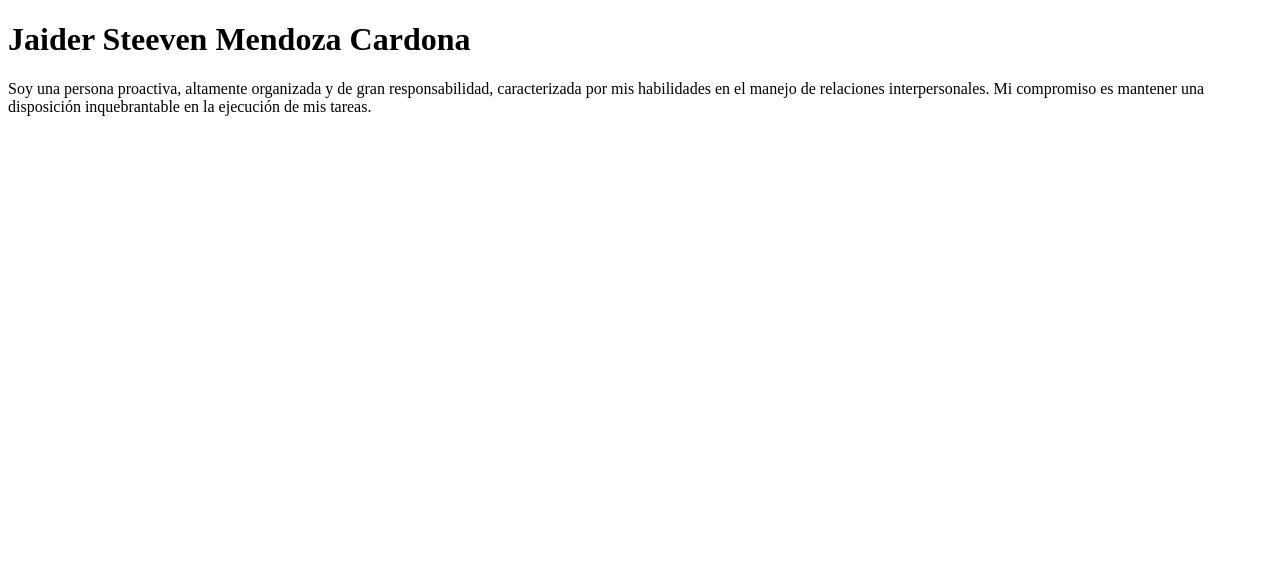
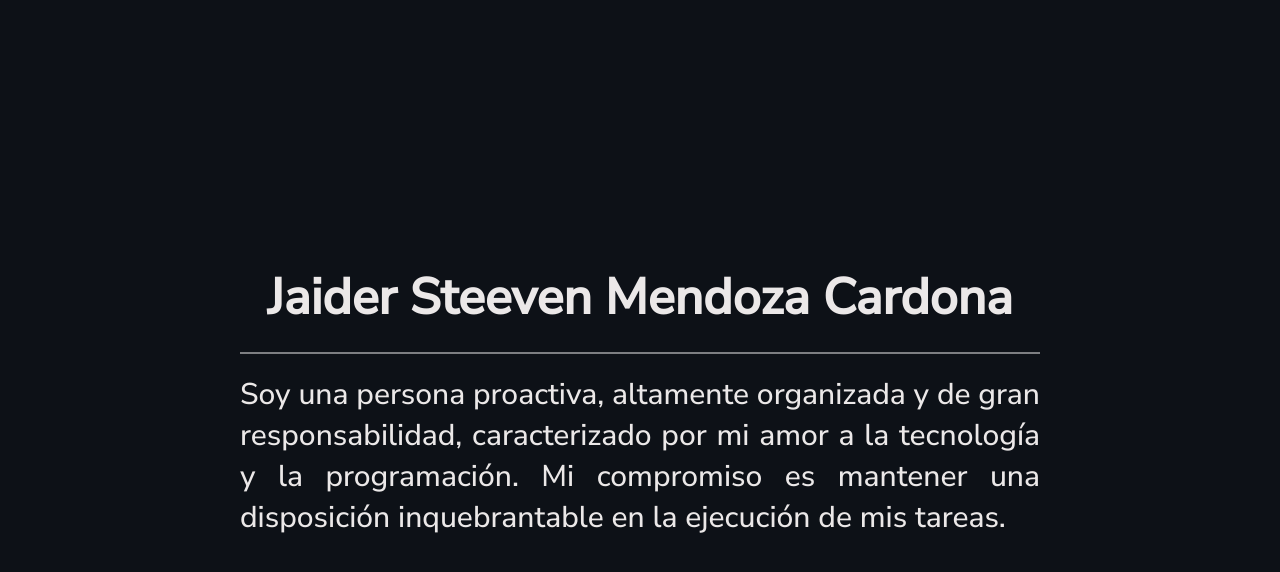
Before and after one commit to Dabrox02/git-github, a plain HTML site: page index.html in a window 1280 px wide. Drawn offline with Linux system fonts and the light colour scheme.

Commit message:
style: :lipstick: add styles to index

```diff
--- a/index.css
+++ b/index.css
@@ -0,0 +1,59 @@
+@import url('https://fonts.googleapis.com/css2?family=Nunito+Sans:opsz,wght@6..12,300;6..12,500&display=swap');
+
+:root{
+    --blue-dark: #0d1117;
+    --text-color: #ebe8e8;
+    --text-family: 'Nunito Sans', sans-serif;
+}
+
+*{
+    box-sizing: border-box;
+    margin: 0;
+    padding: 0;
+}
+
+html{
+    font-size: 10px;
+}
+
+body{
+    background-color: var(--blue-dark);
+    font-family: var(--text-family);
+    color: var(--text-color);
+}
+
+main{
+    width: 100vw;
+    min-height: 100vh;
+    display: flex;
+    justify-content: center;
+    align-items: center;
+}
+
+hr{
+    width: 100%;
+    height: 1px;
+    border: 1px solid rgba(255, 255, 255, 0.463);
+}
+
+.container{
+    margin: 10vw;
+    display: flex;
+    flex-direction: column;
+    justify-content: center;
+    align-items: center;
+}
+
+.container h1{
+    display: block;
+    margin: 2rem auto;
+    text-align: center;
+    font-size: 5rem;
+}
+
+.container p{
+    text-align: justify;
+    max-width: 800px;
+    font-size: 3rem;
+    margin: 2rem auto;
+}
--- a/index.html
+++ b/index.html
@@ -3,14 +3,18 @@
 <head>
     <meta charset="UTF-8">
     <meta name="viewport" content="width=device-width, initial-scale=1.0">
-    <title>Document</title>
+    <link rel="stylesheet" href="./index.css">
+    <title>Jaider Mendoza</title>
 </head>
 <body>
     <main>
-        <h1>Jaider Steeven Mendoza Cardona</h1>
-        <p>
-            Soy una persona proactiva, altamente organizada y de gran responsabilidad, caracterizada por mis habilidades en el manejo de relaciones interpersonales. Mi compromiso es mantener una disposición inquebrantable en la ejecución de mis tareas.
-        </p>
+        <div class="container">
+            <h1>Jaider Steeven Mendoza Cardona</h1>
+            <hr>
+            <p>
+                Soy una persona proactiva, altamente organizada y de gran responsabilidad, caracterizado por mi amor a la tecnología y la programación. Mi compromiso es mantener una disposición inquebrantable en la ejecución de mis tareas.
+            </p>
+        </div>
     </main>
 </body>
 </html>
```
